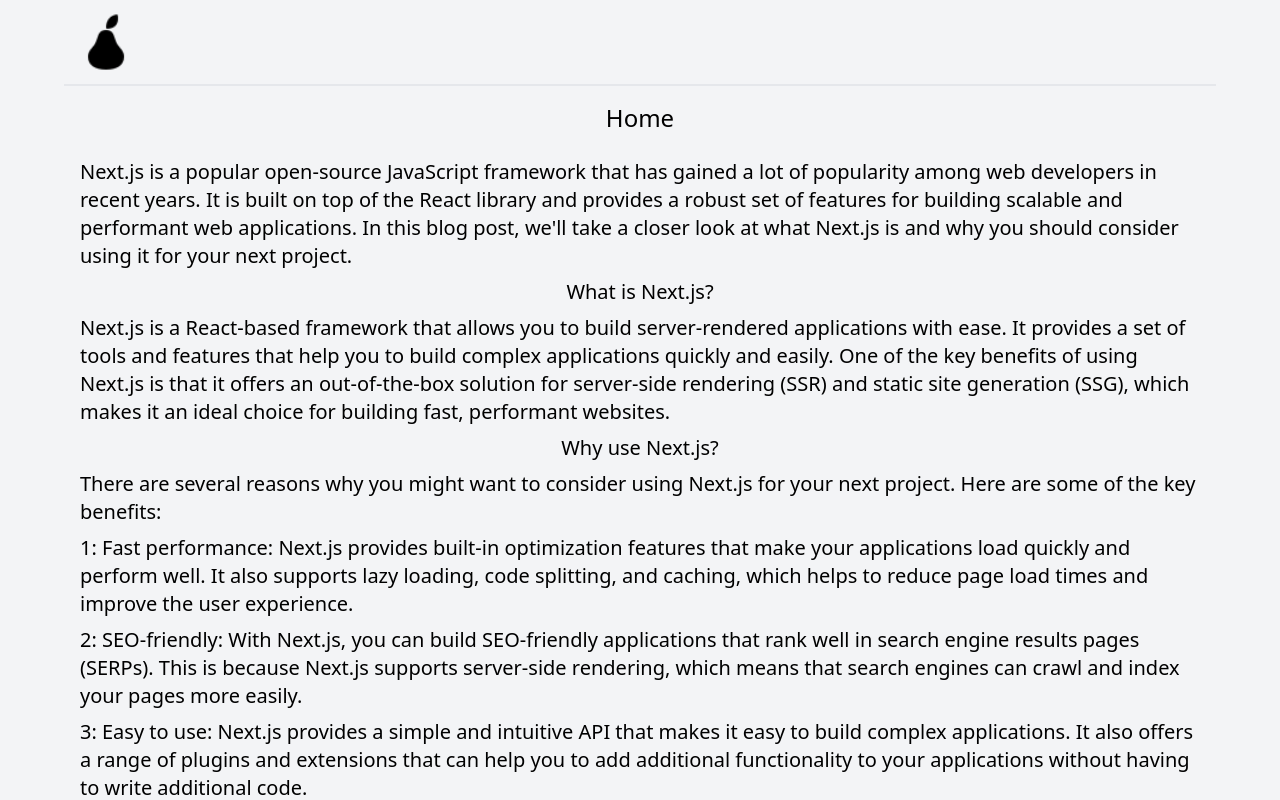
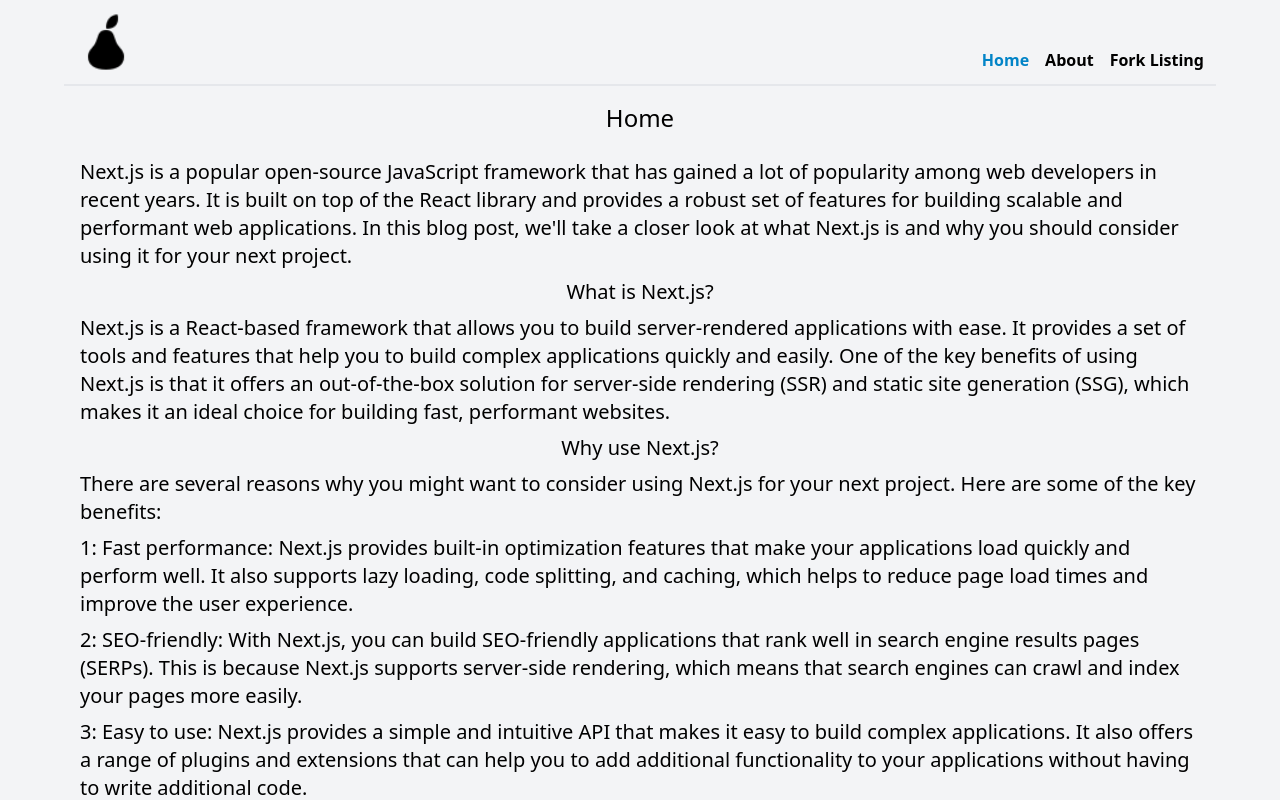
Before and after one commit to sameetghouri/Next-ListApp, a Next.js app: page / in a window 1280 px wide. Shown: the top 800 px of the page. Built offline with nearby package versions, Linux system fonts and the light colour scheme.

Commit message:
modified

```diff
--- a/components/Nav.js
+++ b/components/Nav.js
@@ -10,6 +10,9 @@
         <div className='mr-auto'>
         <Image src="/logo.png" alt='logo' width={60} height={60} />
         </div>
+        <Link href="/" className={`${path==="/" ? "text-sky-600 font-semibold" : "hover:text-sky-600 font-semibold"}`}>Home</Link>
+        <Link href="/about" className={`${path==="/about" ? "text-sky-600 font-semibold" : "hover:text-sky-600 font-semibold"}`} >About</Link>
+        <Link href="/forks" className={`${path==="/forks" ? "text-sky-600 font-semibold" : "hover:text-sky-600 font-semibold"}`}>Fork Listing</Link>
 
     </nav>);
 }
```
